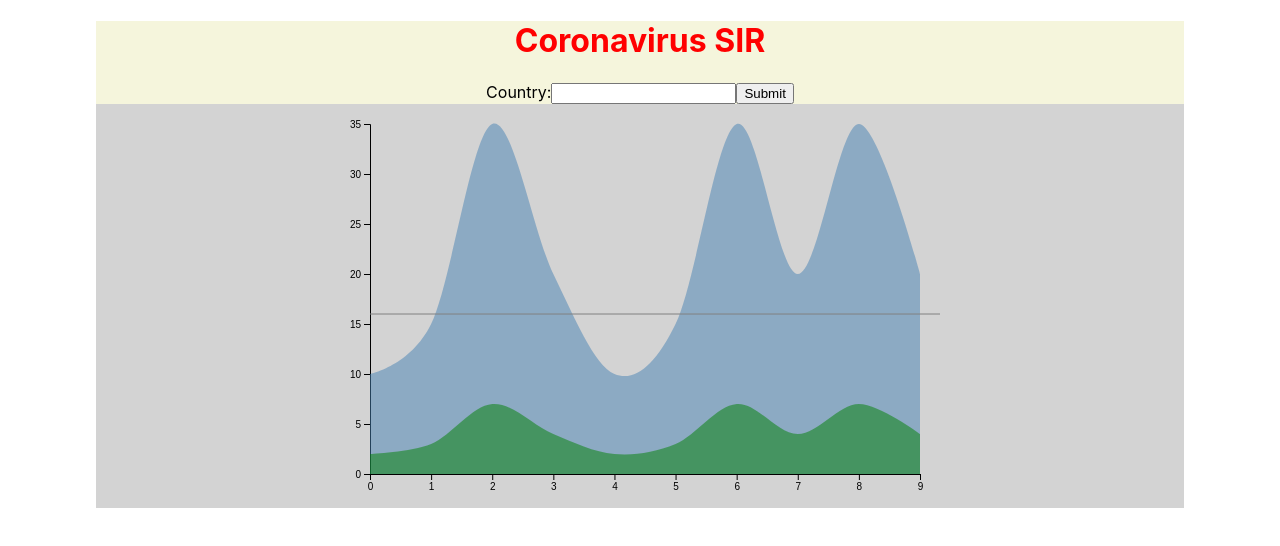
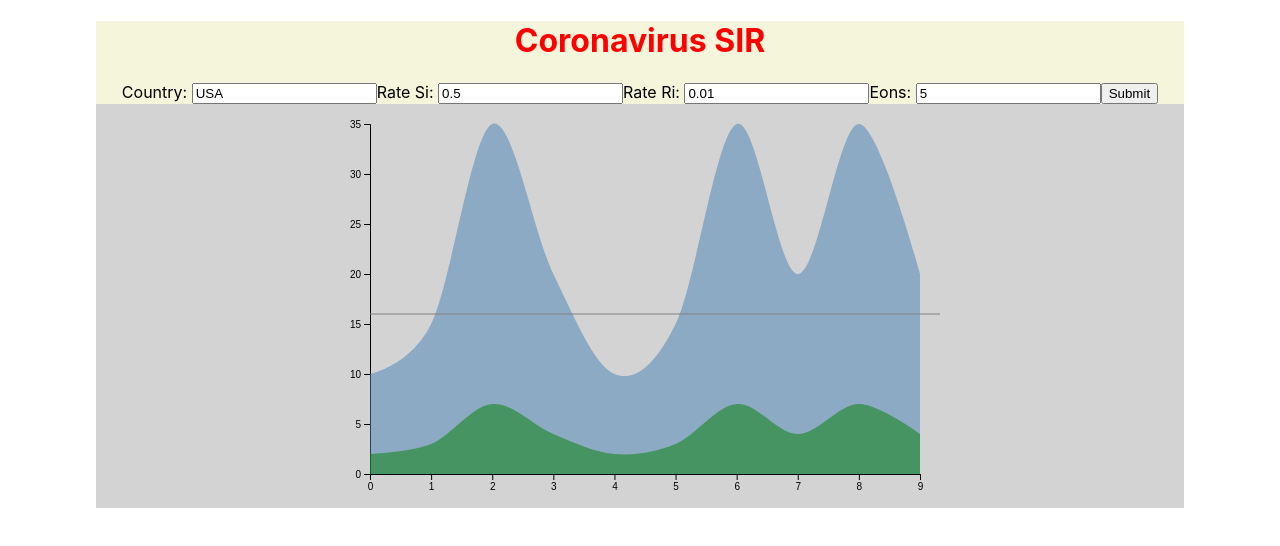
Before and after one commit to everythings-cancelled/coronavirus_sir_model_client, a React (Create React App) app: page / in a window 1280 px wide. Shown: the top 546 px of the page. Built offline with nearby package versions, Linux system fonts and the light colour scheme.

Commit message:
add more input fields

```diff
--- a/src/Components/GraphForm/GraphForm.js
+++ b/src/Components/GraphForm/GraphForm.js
@@ -1,30 +1,38 @@
 import React, { useState } from 'react';
 
 const GraphForm = props => {
-  const [country, setCountry] = useState('');
+  const initialValues = {
+    country: 'USA',
+    rateSi: .5,
+    rateRi: .01,
+    eons: 5
+  };
+  const [formVal, setFormVal] = useState(initialValues);
 
-  const handleCountryChange = (e) => {
-    setCountry(e.target.value);
+  const handleValueChange = (key, val) => {
+    const newVals = {...formVal};
+    newVals[key] = val;
+    setFormVal(newVals);
   }
 
   const handleSubmit = (e) => {
     e.preventDefault();
-    let params = {
-      country: country,
-      rateSi: 0.5,
-      rateRi: 0.01,
-      eons: 2
-    };
-
-    props.onSubmit(params);
+    props.onSubmit(formVal);
   }
 
   return (
     <form onSubmit={handleSubmit}>
-      <label htmlFor="country">
-        Country:
-        <input id="country" type="text" value={country} onChange={handleCountryChange} />
-      </label>
+      <label htmlFor="country">Country: </label>
+      <input id="country" type="text" value={formVal.country} onChange={e => handleValueChange('country', e.target.value)} />
+
+      <label htmlFor="rateSi">Rate Si: </label>
+      <input id="rateSi" type="text" value={formVal.rateSi} onChange={e => handleValueChange('rateSi', e.target.value)} />
+
+      <label htmlFor="rateRi">Rate Ri: </label>
+      <input id="rateRi" type="text" value={formVal.rateRi} onChange={e => handleValueChange('rateRi', e.target.value)} />
+
+      <label htmlFor="eons">Eons: </label>
+      <input id="eons" type="text" value={formVal.eons} onChange={e => handleValueChange('eons', e.target.value)} />
 
       <input type="submit" value="Submit" />
     </form>
```
